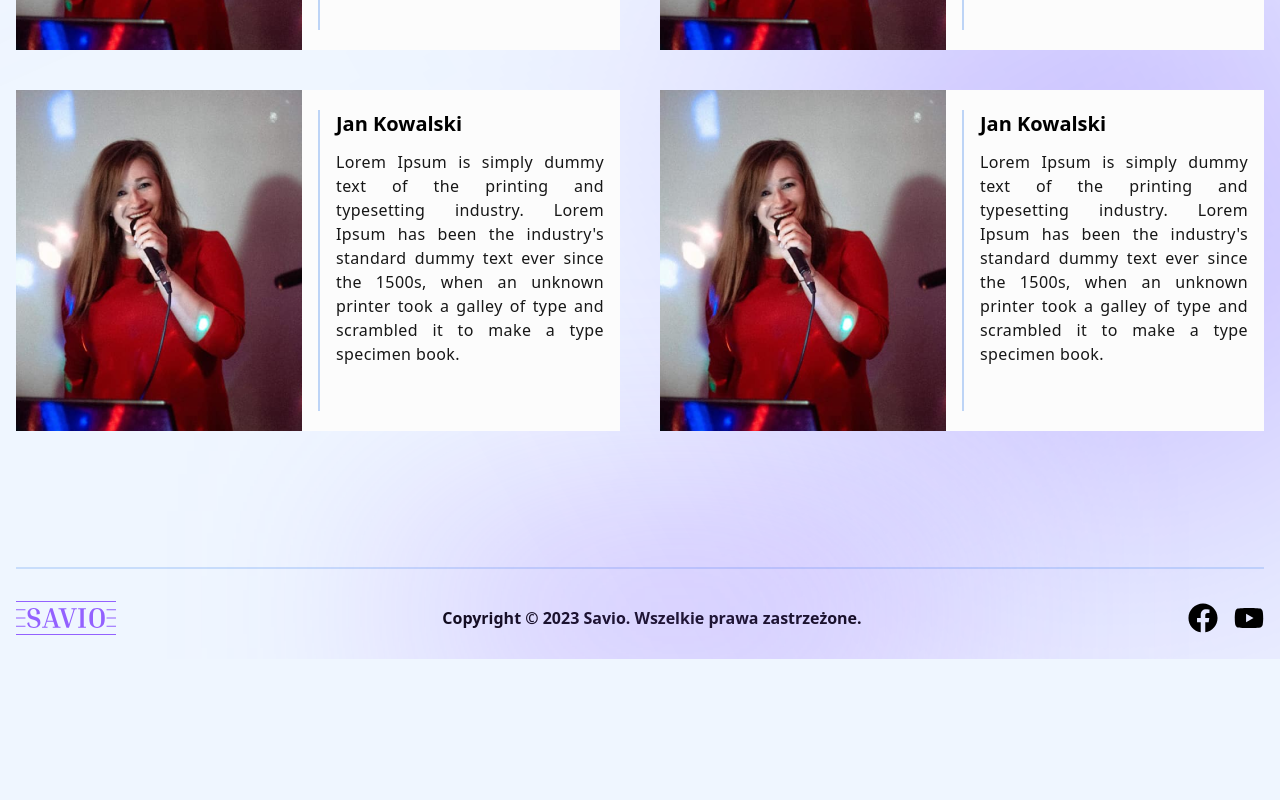
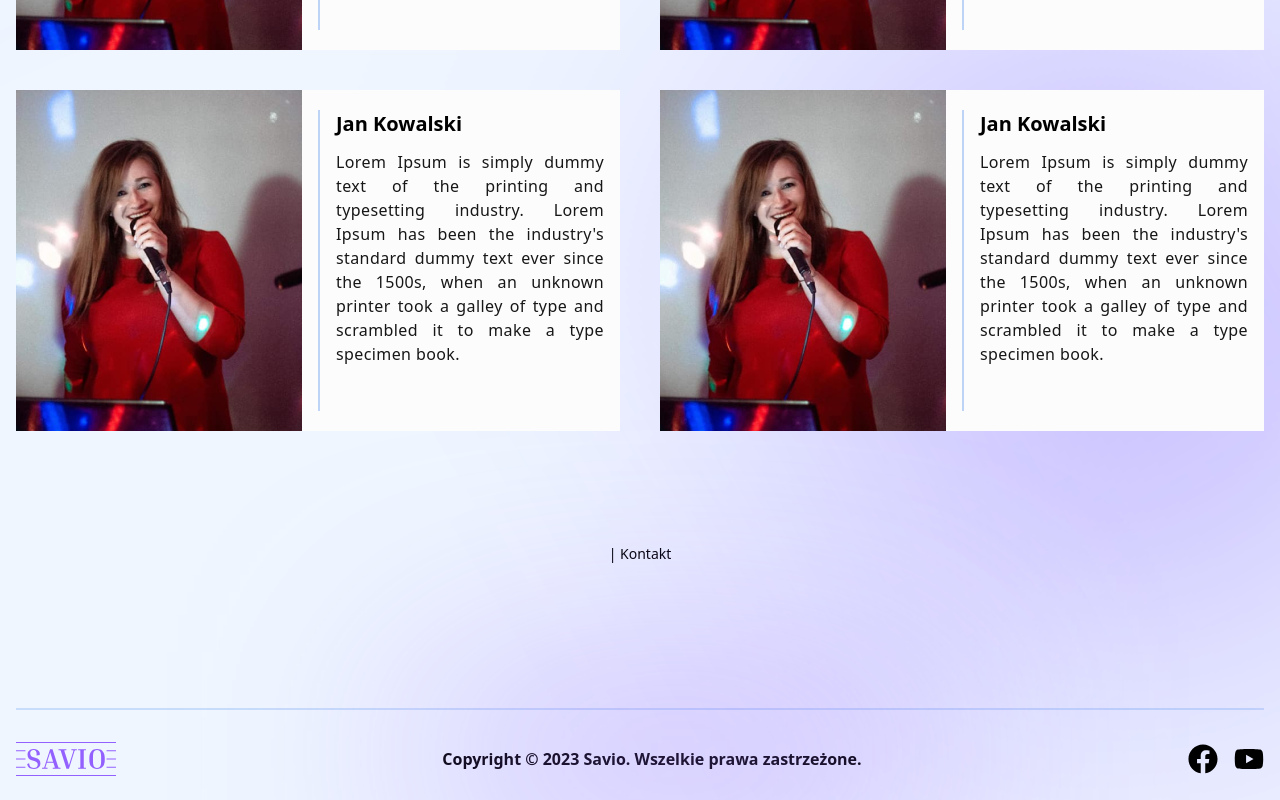
Before and after one commit to F3azy/Savio, a React (Vite) app: page / in a window 1280 px wide. Shown: the part 1334-2134 px from the top of the page. Before the commit the page ends 1993 px from the top, so only its background shows below. Built offline with nearby package versions, Linux system fonts and the light colour scheme.

Commit message:
created and added to home the contact section

```diff
--- a/src/pages/Home.jsx
+++ b/src/pages/Home.jsx
@@ -1,5 +1,6 @@
 import React from "react";
 import { Hero, About, Team } from "../sections";
+import Contact from "../sections/Contact";
 
 const Home = () => {
   return (
@@ -12,6 +13,7 @@ const Home = () => {
       </div>
       <div className="relative">
         <Team />
+        <Contact />
         <div className="gradient-3 bottom-[10%] right-0" />
       </div>
     </>
--- /dev/null
+++ b/src/sections/Contact.jsx
@@ -0,0 +1,21 @@
+import React from 'react';
+
+const Contact = () => {
+  return (
+    <section className="w-full flex flex-col items-center gap-y-2 py-14">
+      <h3
+        className="
+        font-normal
+        text-[14px]
+      "
+      >
+        | Kontakt
+      </h3>
+      <div>
+
+      </div>
+    </section>
+  )
+};
+
+export default Contact;
```
